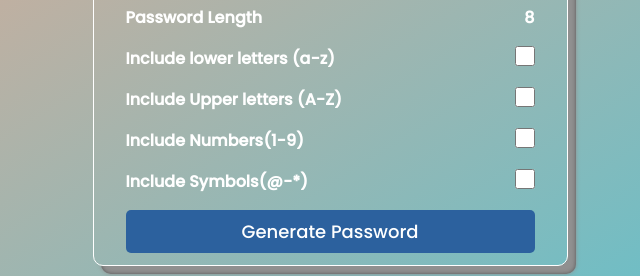
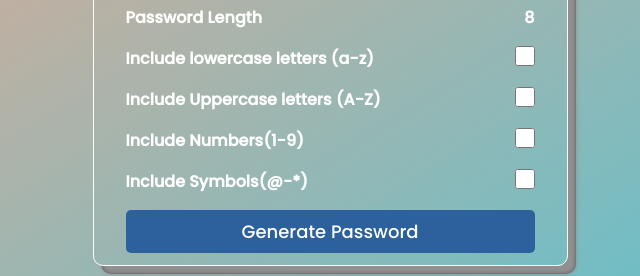
Before and after one commit to ASK-18/Password-Generator, a plain HTML site: page index.html in a window 1280 px wide. Shown: the part 356-632 px from the top of the page, 310-950 px from the left. Drawn offline with Linux system fonts and the light colour scheme.

Commit message:
words are rechanged to original

```diff
--- a/index.html
+++ b/index.html
@@ -25,11 +25,11 @@
       </div>
 
       <div class="row">
-        <label for="lowercase">Include lower letters (a-z)</label>
+        <label for="lowercase">Include lowercase letters (a-z)</label>
         <input type="checkbox" name="lowercase" id="lowercase" />
       </div>
       <div class="row">
-        <label for="uppercase">Include Upper letters (A-Z)</label>
+        <label for="uppercase">Include Uppercase letters (A-Z)</label>
         <input type="checkbox" name="uppercase" id="uppercase"  />
       </div>
 
```
